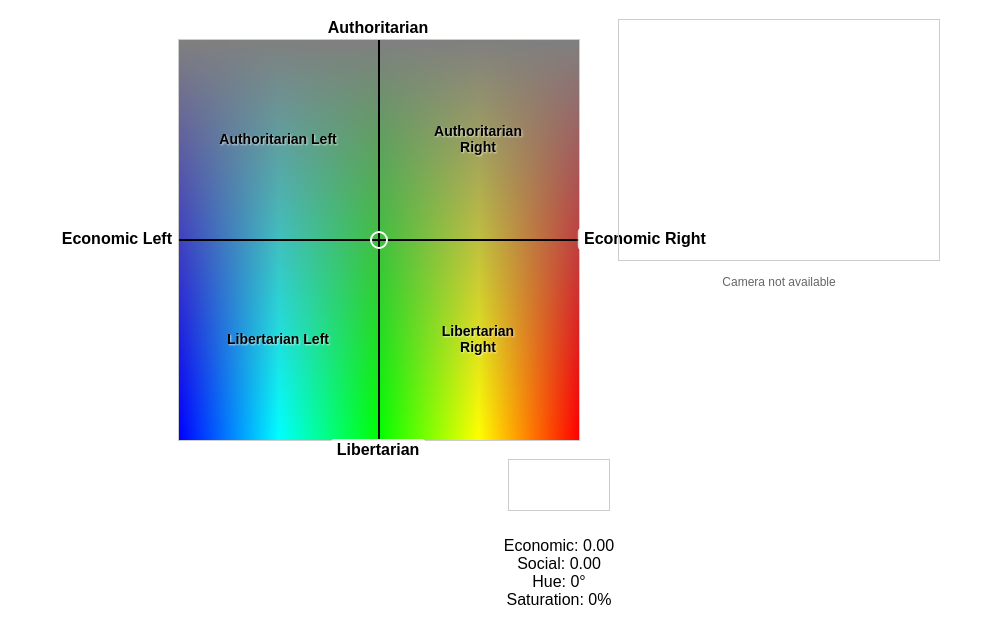
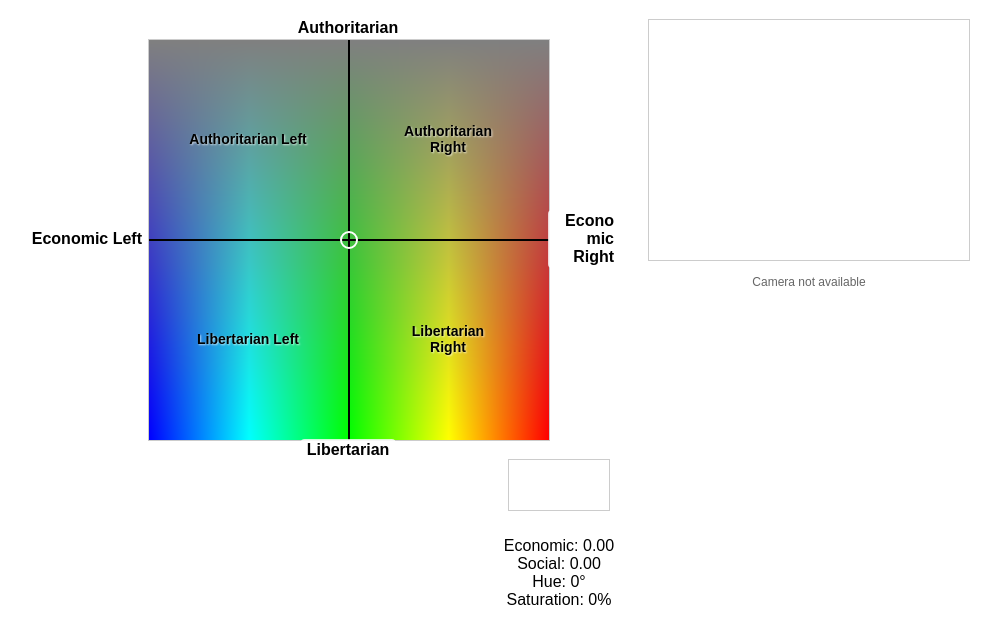
Before and after one commit to LeDHoang/rage-quit-by-color, a plain HTML site: page index.html in a window 1280 px wide. Shown: the part 111-754 px from the top of the page, without its empty margins (81-1082 px from the left). Drawn offline with Linux system fonts and the light colour scheme.

Commit message:
Update styles in index.html for improved layout and readability, including margin adjustments and word wrapping for axis labels.

```diff
--- a/index.html
+++ b/index.html
@@ -11,7 +11,7 @@
     #compass { border: 1px solid #ccc; cursor: crosshair; }
     #video { width: 320px; height: 240px; border: 1px solid #ccc; transform: scaleX(-1); }
     #videoCanvas { width: 320px; height: 240px; position: absolute; top: 0; left: 0; pointer-events: none; transform: scaleX(-1); }
-    .video-container { display: flex; flex-direction: column; align-items: center; }
+    .video-container { display: flex; flex-direction: column; align-items: center; margin-left: 60px; }
     .video-wrapper { position: relative; }
     .video-info { margin-top: 10px; text-align: center; font-size: 12px; color: #666; }
     #preview { width: 100px; height: 50px; border: 1px solid #ccc; margin-top: 20px; }
@@ -20,7 +20,7 @@
     .picker-container { position: relative; width: 400px; height: 400px; margin-top: 20px; }
     .axis-label { position: absolute; font-weight: bold; background: rgba(255,255,255,0.8); padding: 2px 6px; border-radius: 4px; }
     .axis-x-left { left: 0; top: 50%; transform: translate(-100%, -50%); }
-    .axis-x-right { right: 0; top: 50%; transform: translate(100%, -50%); }
+    .axis-x-right { right: 0; top: 50%; transform: translate(100%, -50%); max-width: 60px; word-break: break-word; text-align: right; }
     .axis-y-top { top: 0; left: 50%; transform: translate(-50%, -100%); }
     .axis-y-bottom { bottom: 0; left: 50%; transform: translate(-50%, 100%); }
     .quad-label { position: absolute; font-size: 14px; font-weight: bold; color: #000; text-shadow: 1px 1px 2px rgba(255,255,255,0.7); text-align: center; }
@@ -36,7 +36,7 @@
     <div class="picker-container">
       <canvas id="compass" width="400" height="400"></canvas>
       <div class="axis-label axis-x-left">Economic Left</div>
-      <div class="axis-label axis-x-right">Economic Right</div>
+      <div class="axis-label axis-x-right">Economic<br>Right</div>
       <div class="axis-label axis-y-top">Authoritarian</div>
       <div class="axis-label axis-y-bottom">Libertarian</div>
       <div class="quad-label top-left">Authoritarian Left</div>
```
